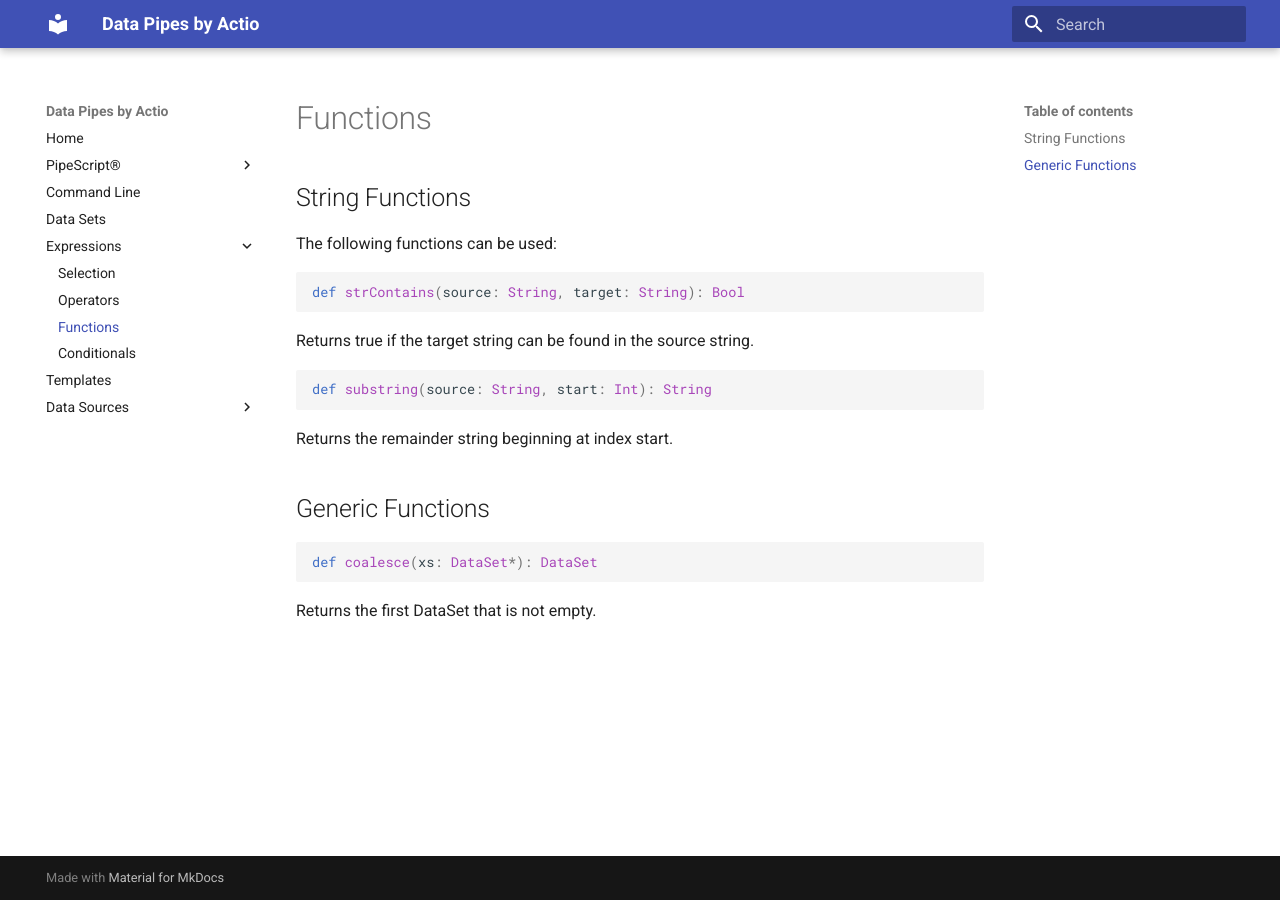
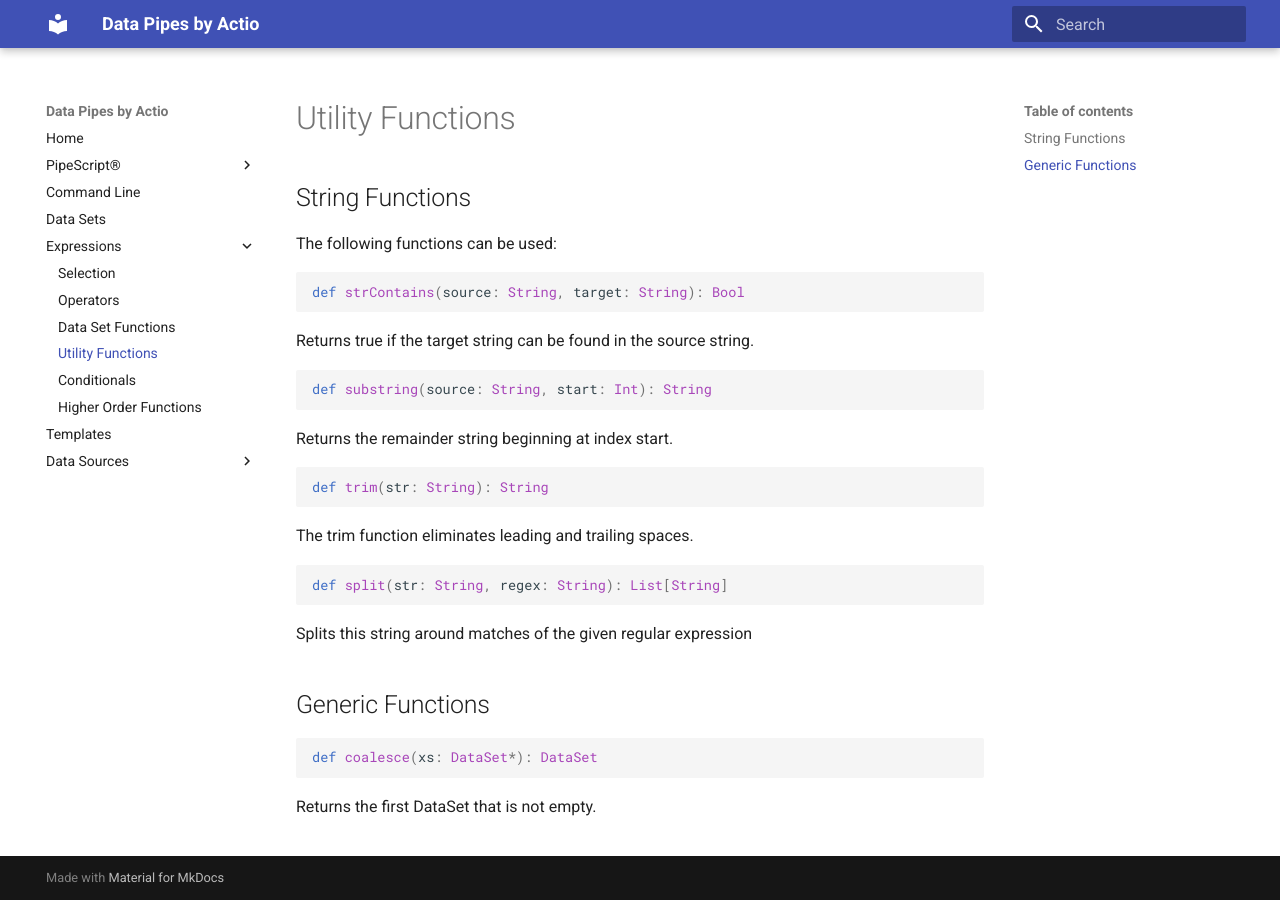
Before and after one commit to ActioPtyLtd/DataPipesDocs, an MkDocs documentation site: the page built from docs/functions.md, in a window 1280 px wide. Built offline with MkDocs 1.6.1 and Material for MkDocs 9.7.7, drawn with Linux system fonts in a browser that asks for light colours; old or Windows-style settings are respelled for this version of MkDocs.

Commit message:
more functions

````diff
--- a/docs/functions.md
+++ b/docs/functions.md
@@ -1,4 +1,4 @@
-# Functions
+# Utility Functions
 
 ## String Functions
 
@@ -14,6 +14,17 @@ def substring(source: String, start: Int): String
 ```
 Returns the remainder string beginning at index start.
 
+``` Scala
+def trim(str: String): String
+```
+The trim function eliminates leading and trailing spaces.
+
+
+``` Scala
+def split(str: String, regex: String): List[String]
+```
+Splits this string around matches of the given regular expression
+
 ## Generic Functions
 
 ``` Scala
--- a/mkdocs.yml
+++ b/mkdocs.yml
@@ -17,8 +17,10 @@ pages:
     - Expressions:
       - Selection: selection.md
       - Operators: operators.md
-      - Functions: functions.md
+      - Data Set Functions: dataset_functions.md
+      - Utility Functions: functions.md
       - Conditionals: conditionals.md
+      - Higher Order Functions: higher_order_functions.md
     - Templates: templates.md
     - Data Sources:
       - Introduction: datasources.md
````
Also changed, not shown: docs/commandline.md (+8 -1 lines), docs/dataset_functions.md (added, +28 -0 lines), docs/higher_order_functions.md (added, +42 -0 lines).
